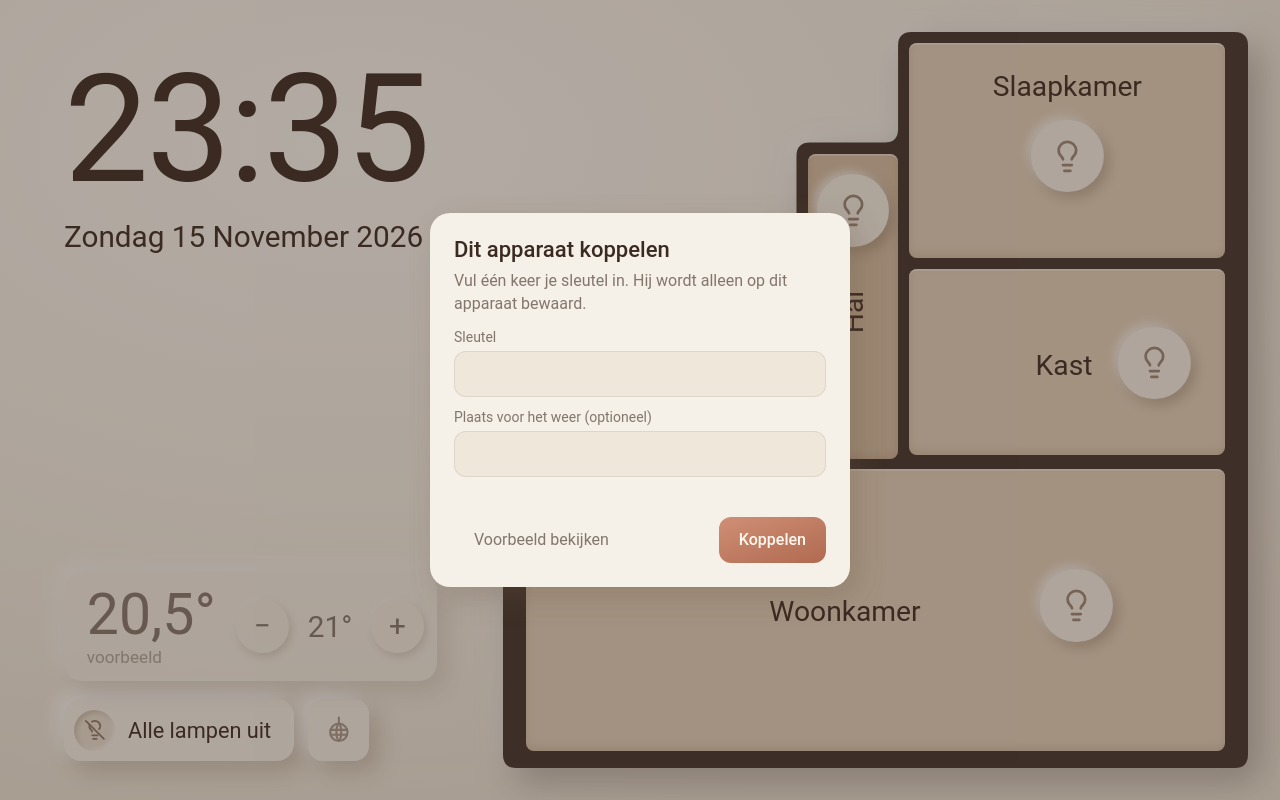
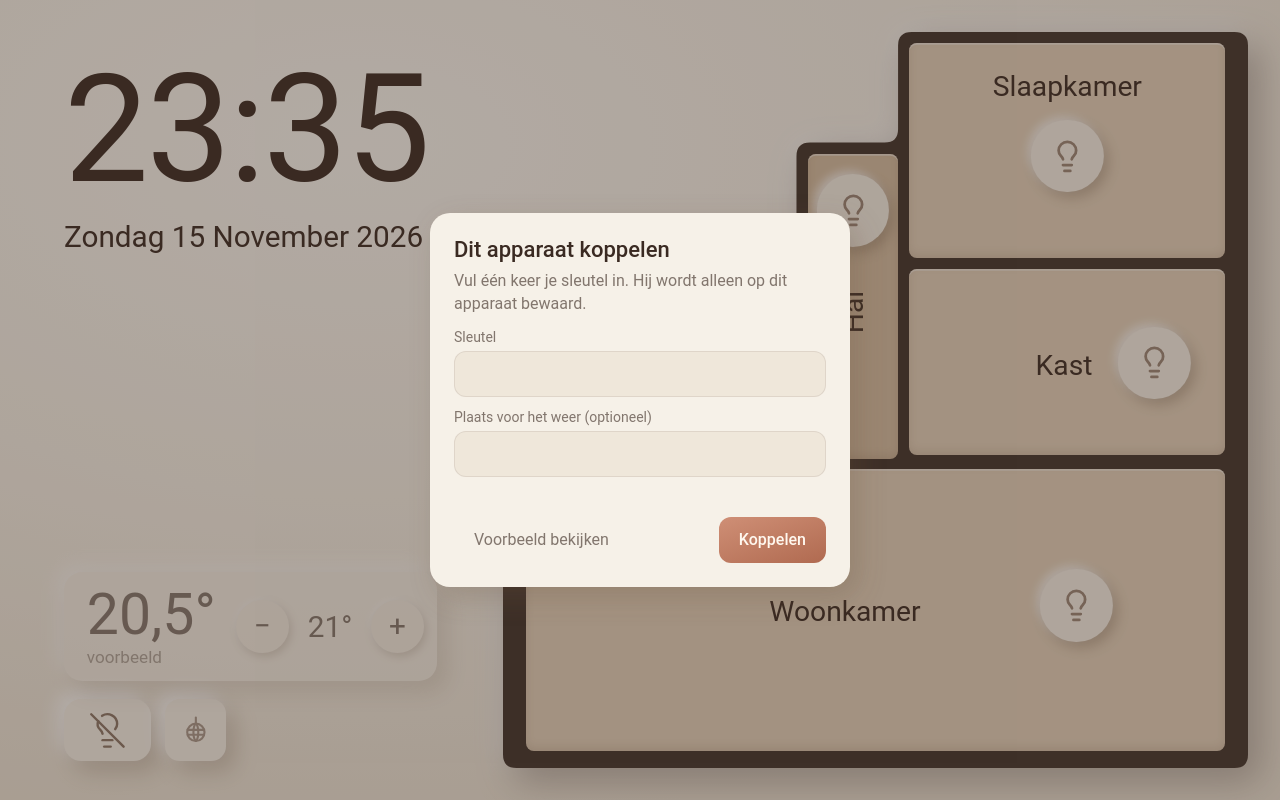
Before and after one commit to sjorsgofers/homecontrol, a plain HTML site: page lampen/index.html in a window 1280 px wide. Drawn offline with Linux system fonts and the light colour scheme.

Commit message:
Alle lampen uit: alleen pictogram, even groot als de stofzuigerknop
Co-Authored-By: Claude Fable 5.2 <noreply@anthropic.com>

```diff
--- a/lampen/index.html
+++ b/lampen/index.html
@@ -76,16 +76,14 @@ button{font-family:inherit;color:inherit;margin:0}
 .stip.fout{background:var(--rood)}
 
 .kop{display:flex;align-items:center}
-.uit-knop{appearance:none;-webkit-appearance:none;border:0;cursor:pointer;display:flex;align-items:center;
-  height:calc(var(--s)*54);padding:0 calc(var(--s)*20) 0 calc(var(--s)*9);white-space:nowrap;
+/* 'Alle lampen uit': alleen een doorgestreept lampje, even groot als de stofzuigerknop */
+.uit-knop{appearance:none;-webkit-appearance:none;border:0;cursor:pointer;display:flex;align-items:center;justify-content:center;
+  width:calc(var(--s)*76);height:calc(var(--s)*54);padding:0;
   border-radius:calc(var(--s)*15);background:var(--vlak);box-shadow:var(--schaduw);
-  font-size:calc(var(--s)*19);transition:transform .15s var(--ease)}
+  transition:transform .15s var(--ease)}
 .uit-knop:active{transform:scale(.97)}
-.uit-knop .rond{display:flex;align-items:center;justify-content:center;
-  width:calc(var(--s)*36);height:calc(var(--s)*36);margin-right:calc(var(--s)*11);border-radius:50%;background:var(--diep);
-  box-shadow:inset calc(var(--s)*2) calc(var(--s)*2) calc(var(--s)*5) var(--inzet-d),
-             inset calc(var(--s)*-1) calc(var(--s)*-1) calc(var(--s)*4) var(--inzet-l)}
-.uit-knop svg{width:calc(var(--s)*19);height:calc(var(--s)*19);stroke:var(--ink-zacht)}
+.uit-knop span{display:flex}
+.uit-knop svg{width:calc(var(--s)*34);height:calc(var(--s)*34);stroke:var(--ink-zacht);stroke-width:1.5}
 
 /* Agenda: vult de ruimte tussen de datum en de knoppen; wat niet past blijft weg */
 #agenda{flex:1 1 0;min-height:0;overflow:hidden;width:calc(var(--s)*310);margin-top:calc(var(--s)*20)}
@@ -337,8 +335,9 @@ input[type=range].warm::-moz-range-progress{background:transparent}
 .staand .chip{margin-right:calc(var(--s)*14)}
 .staand #party{margin-right:0}
 /* Op de telefoon is de stofzuigerknop anders lastig te raken */
-.staand #zuiger{width:calc(var(--s)*118);height:calc(var(--s)*76)}
+.staand #zuiger,.staand .uit-knop{width:calc(var(--s)*118);height:calc(var(--s)*76)}
 .staand #zuiger svg{width:calc(var(--s)*56);height:calc(var(--s)*56)}
+.staand .uit-knop svg{width:calc(var(--s)*50);height:calc(var(--s)*50)}
 </style>
 </head>
 <body>
@@ -361,7 +360,7 @@ input[type=range].warm::-moz-range-progress{background:transparent}
     <div class="onder">
       <div id="overig"></div>
       <div class="rij">
-        <button class="uit-knop" id="allesUit"><span class="rond" id="uitIcoon"></span><span>Alle lampen uit</span></button>
+        <button class="uit-knop" id="allesUit" aria-label="Alle lampen uit" title="Alle lampen uit"><span id="uitIcoon"></span></button>
         <button class="chip" id="zuiger" aria-label="Stofzuiger" hidden></button>
         <button class="chip" id="party" aria-label="Partymodus"></button>
       </div>
```
